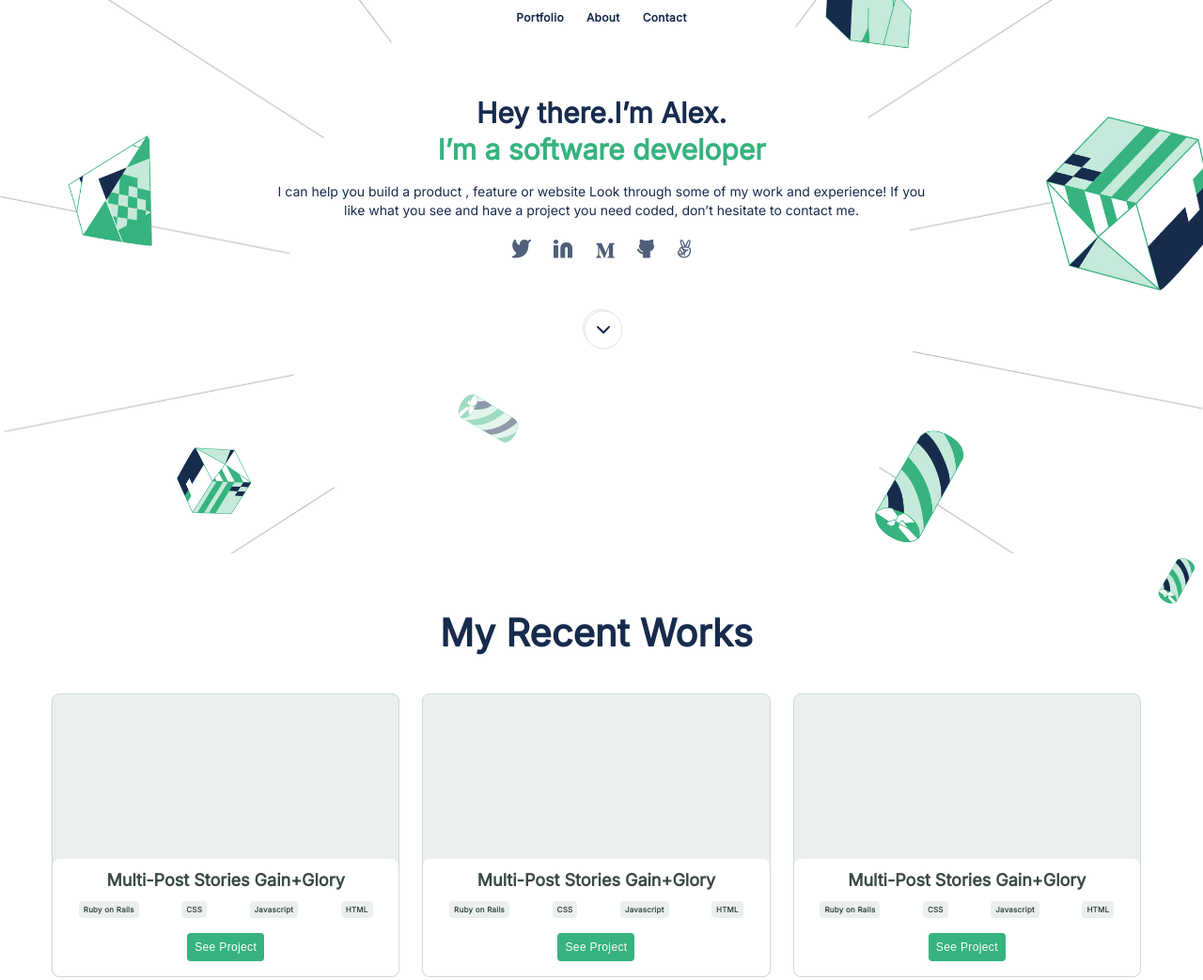
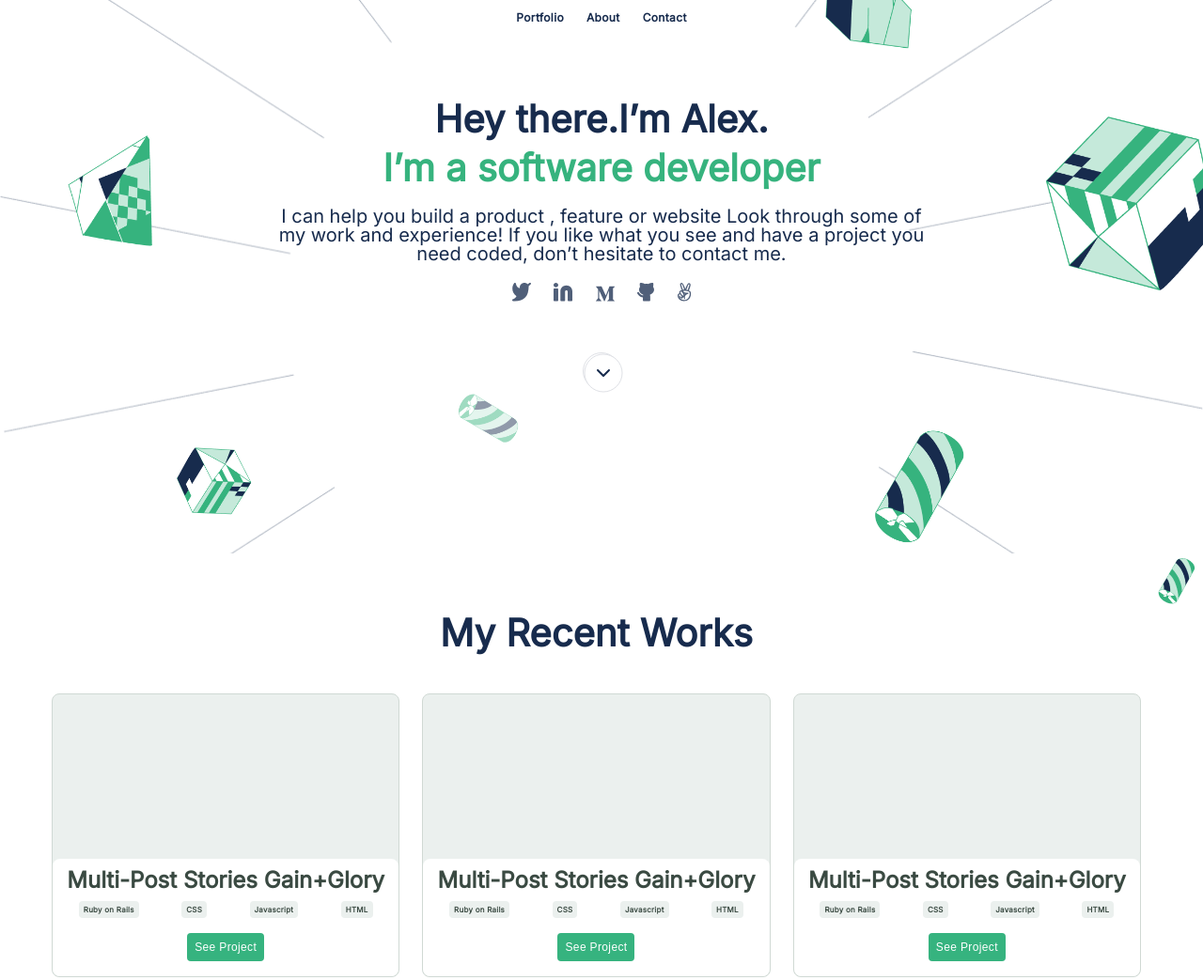
Before and after one commit to roshanasingh4/portfolio, a website: page index.html in a window 1280 px wide. Shown: the part 9-1052 px from the top of the page at 94% size. Drawn offline with Linux system fonts and the light colour scheme.

Commit message:
Add all the changes as mentioned by reviewer

```diff
--- a/style.css
+++ b/style.css
@@ -447,11 +447,11 @@ footer .social_media_icons {
   }
 
   .headline h1 {
-    font-size: 30px;
+    font-size: 40px;
   }
 
   .headline p {
-    font-size: 14px;
+    font-size: 20px;
     line-height: 20px;
   }
 
@@ -529,7 +529,7 @@ footer .social_media_icons {
   }
 
   .contact_section h2 {
-    font-size: 22px;
+    font-size: 30px;
     text-align: inherit;
     line-height: 32px;
     width: 90%;
@@ -573,7 +573,7 @@ footer .social_media_icons {
   .details h2 {
     margin: 10px;
     line-height: 25px;
-    font-size: 18px;
+    font-size: 24px;
   }
 
   .work-item {
```
